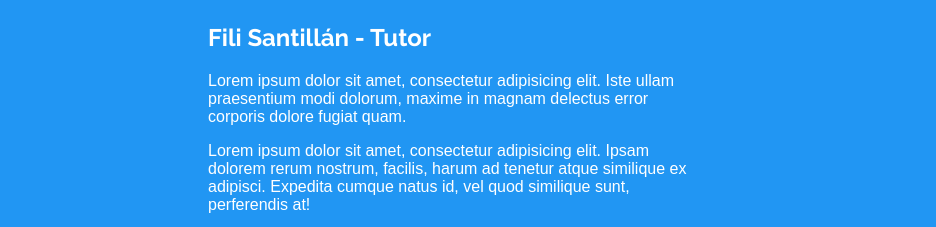
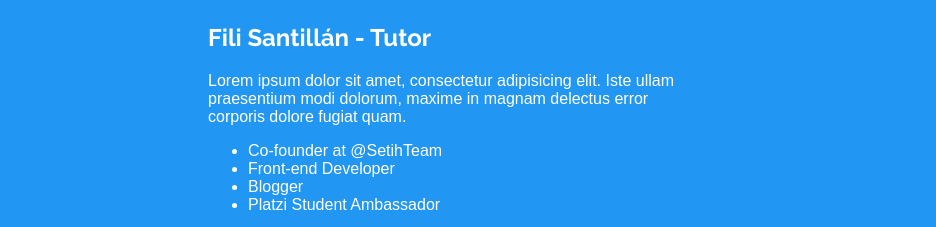
Before and after one commit to jossee0219/GitFacilito, a plain HTML site: page index.html in a window 1280 px wide. Shown: the part 1909-2136 px from the top of the page, 344-1280 px from the left. Drawn offline with nearby package versions, Linux system fonts and the light colour scheme; a web font is replaced by a local one.

Commit message:
Se borra parrafo

```diff
--- a/index.html
+++ b/index.html
@@ -111,7 +111,6 @@
         <div class="cajas margin-left">
             <h2>Fili Santillán - Tutor</h2>
             <p>Lorem ipsum dolor sit amet, consectetur adipisicing elit. Iste ullam praesentium modi dolorum, maxime in magnam delectus error corporis dolore fugiat quam.</p>
-            <p>Lorem ipsum dolor sit amet, consectetur adipisicing elit. Ipsam dolorem rerum nostrum, facilis, harum ad tenetur atque similique ex adipisci. Expedita cumque natus id, vel quod similique sunt, perferendis at!</p>
             <ul>
                 <li>Co-founder at @SetihTeam</li>
                 <li>Front-end Developer</li>
```
